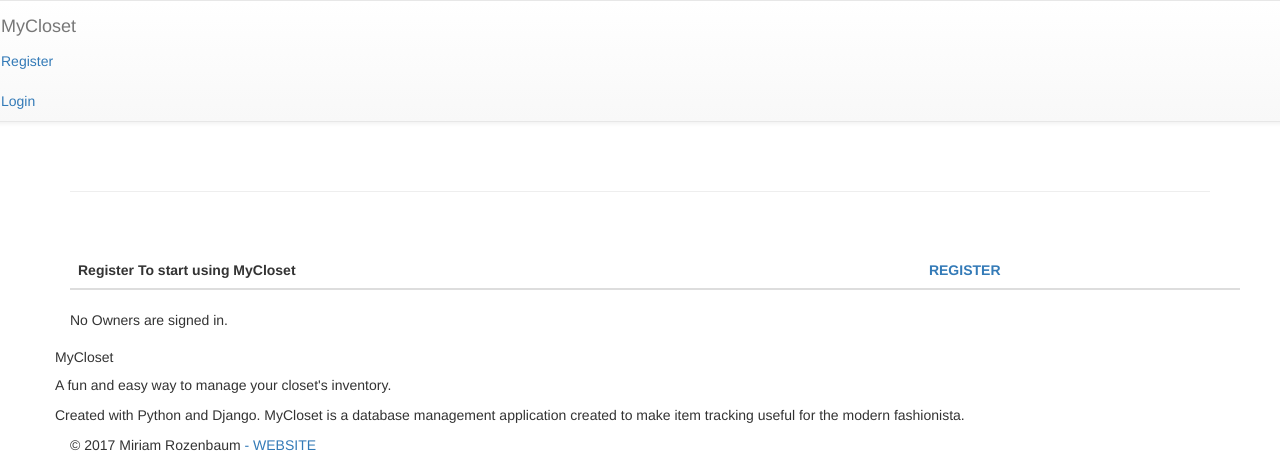
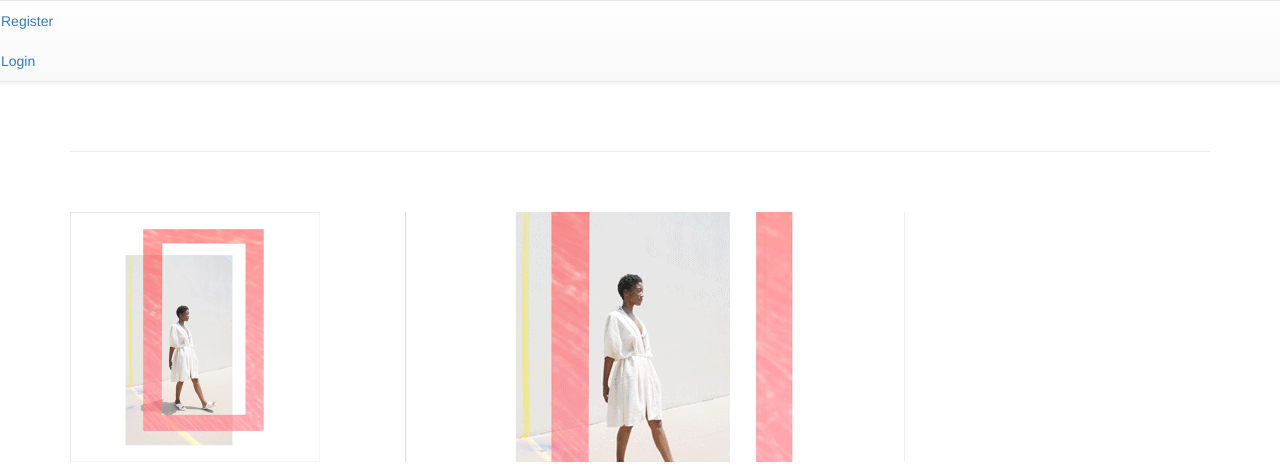
Before and after one commit to mrozenbaum/My_Closet_App, a Django app: page /mycloset/ in a window 1280 px wide. Shown: the top 468 px of the page. Run offline with Django 3.2, Linux system fonts and the light colour scheme; data that the repository does not hold is empty; some libraries are stand-ins or nearby versions.

Commit message:
created generic views

```diff
--- a/mycloset/static/mycloset/style.css
+++ b/mycloset/static/mycloset/style.css
@@ -9,3 +9,49 @@
 h1 {
   color: hotpink;
 }
+
+.card-image-one{
+  background: white url("images/mycloset_1.gif") no-repeat center;
+}
+
+.card-image-two{
+  background: white url("images/mycloset_2.gif") no-repeat center;
+}
+
+.card-content{
+  text-align: center;
+}
+
+.my-closet-logo{
+  background: white url("images/MyCloset_Logo.png") no-repeat center;
+}
+
+footer {
+  text-align: center;
+}
+
+.container-fluid{
+  text-align:center;
+}
+
+.add-profile-link{
+  list-style-type: none;
+  color: black;
+  font-weight: bold;
+  font-size: 20px;
+}
+
+.register-link{
+  list-style-type: none;
+  color: black;
+  font-weight: bold;
+  font-size: 20px;
+
+}
+
+.owner-closet-link{
+  list-style-type: none;
+  color: black;
+  font-weight: bold;
+  font-size: 25px;
+}
--- a/mycloset/templates/mycloset/base.html
+++ b/mycloset/templates/mycloset/base.html
@@ -24,8 +24,7 @@
           <div class="col sm 12">
               <nav role="navigation" class="navbar navbar-default">
                   <div class="navbar-header">
-                    <a class="navbar-brand" href="{% url 'mycloset:index' %}" class="brand-logo center">
-                        MyCloset</a>
+
                       <ul class="sidebar-nav nav">
                           {% if user.is_authenticated %}
                               <li><a>Hello, {{ user.username }} </a></li>
--- a/mycloset/templates/mycloset/index.html
+++ b/mycloset/templates/mycloset/index.html
@@ -9,37 +9,66 @@
 {% block content %}
 
 <br/><br/>
-  <div class="container fluid">
+    <div class="container fluid">
       <!-- <div class="row"> -->
         <div class="row">
            <div class="col sm 4">
-              <table class="table">
-                <thead>
-                    <tr>
-                        <th>Register To start using MyCloset</th>
-                        <th><div class="">
-                            <a href="{% url 'users:register' %}" class=""> REGISTER </a>
-                        </div></th>
-                    </tr>
-                </thead>
-              </table>
+              <div class="card">
+                  <div class="card-image-two">
+                    <img src="static/mycloset/images/mycloset_2.gif" height="250" class=".card-image-two">
+                  </div>
+
+                  <div class="card-content">
+                    <!-- <h2>Start building your closet</h2> -->
+                    <div class="card-action">
+                      <a href="{% url 'users:register' %}" class="register-link"> REGISTER TO MYCLOSET </a>
+                    </div>
+                 </div>
+              </div>
+          </div>
+
+        <div class="col sm 4">
+          <div class="card">
+                <div class="card-image-one">
+                  <img src="static/mycloset/images/mycloset_1.gif" height="250" class=".card-image-one">
+                </div>
+
+                  <div class="card-content">
+                    <!-- <p>Add A New Profile</p> -->
+                    <div class="card-action">
+                      <a href="#!" class="add-profile-link">CREATE A CLOSET </a>
+                    </div>
+                 </div>
             </div>
         </div>
 
-        <div class="row">
-            <div class="col sm 4">
-              {% if latest_owner_list %}
-                <ul>
-              {% for owner in latest_owner_list %}
-                  <li><a href="{% url 'mycloset:detail' owner.id %}">{{ owner.closet_name }}</a>
-                  </li>
-                </ul>
-              {% endfor %}
-              {% else %}
-                <p>No Owners are signed in.</p>
-              {% endif %}
+        <div class="col sm 4">
+            <div class="card">
+                <!-- <div class="card-image-one"> -->
+                  <!-- <img src="images/mycloset_1.gif" height="250" class=""> -->
+                <!-- </div> -->
+
+                <div class="card-content">
+                  {% if latest_owner_list %}
+                  {% for owner in latest_owner_list %}
+
+                    <li><a href="{% url 'mycloset:detail' owner.id %}" class="owner-closet-link">VIEW {{ owner.owner_name }} CLOSET</a>
+
+                  {% endfor %}
+                  {% else %}
+
+                    <p>NO OWNERS WITH CLOSETS ARE SIGNED IN.</p>
+                    <p> HURRY UP AND REGISTER.</p>
+
+                  {% endif %}
+                </div>
+                <!-- <div class="card-action">
+                    <a href="#!" class=""> Add Profile </a>
+                </div>  -->
             </div>
         </div>
 
-  </div>
+
+      </div>
+    </div>
 {% endblock content %}
--- a/mycloset/templates/mycloset/results.html
+++ b/mycloset/templates/mycloset/results.html
@@ -3,7 +3,8 @@
 <link rel="stylesheet" type="text/css" href="{% static 'mycloset/style.css' %}" />
 
 {% block content %}
-<h1>{{ owner.owner_name }}</h1>
+<h2>Item Details</h2>
+<h3>{{ owner.closet_name }}</h3>
 <table class="bordered">
         <thead>
           <tr>
@@ -20,6 +21,7 @@
         </thead>
         <tbody>
     {% for item in owner.item_set.all %}
+      <li>{{ item.item_name }} -- {{ item.item_likes }} like{{ item.likes|pluralize }}</li>
     <tr>
     <td>{{ item.pud_date}}</td>
     <td>{{ item.item_name }}<td>
@@ -28,7 +30,7 @@
     <td>{{ item.item_price}}</td>
     <td>{{ item.purchase_place}}</td>
     <td>{{ item.date_purchased}}</td>
-    <td>{{ item.likes}}</td>
+    <td>{{ item.item_likes}}</td>
     <td>{{ item.category}}</td>
             </tr>
     {% endfor %}
--- a/mycloset/urls.py
+++ b/mycloset/urls.py
@@ -4,16 +4,15 @@
 
 app_name="mycloset"
 urlpatterns = [
-    url(r'^$', views.index, name='index'),
+    url(r'^$', views.IndexView.as_view(), name='index'),
     # page for adding a new owner profile (form)
     url(r'^new_owner/$', views.new_owner, name='new_owner'),
     # page for viewing a owners profile
     url(r'^owner_profile/$', views.owner_profile, name='owner_profile'),
     # ex: /mycloset/5/
-    url(r'^(?P<owner_id>[0-9]+)/$', views.detail, name='detail'),
-    # ex: /mycloset/5/results/
-    url(r'^(?P<owner_id>[0-9]+)/results/$', views.results, name='results'),
+    url(r'^(?P<pk>[0-9]+)/$', views.DetailView.as_view(), name='detail'),
     # ex: /mycloset/5/like/
     url(r'^(?P<owner_id>[0-9]+)/like/$', views.like, name='like'),
-
+    # ex: /mycloset/5/results/
+    url(r'^(?P<pk>[0-9]+)/results/$', views.ResultsView.as_view(), name='results'),
 ]
--- a/mycloset/views.py
+++ b/mycloset/views.py
@@ -5,6 +5,8 @@
 from django.utils import timezone
 from django.template import loader
 from django.urls import reverse
+from django.views import generic
+
 
 
 
@@ -15,39 +17,42 @@
 
 # Create your views here.
 
-def index(request):
+class IndexView(generic.ListView):
     '''
     purpose: shows index view
     author: miriam rozenbaum
     args: request -- The full HTTP request object
     returns: render index view
     '''
-    latest_owner_list = Owner.objects.order_by('-pub_date')[:5]
-    template = loader.get_template('mycloset/index.html')
-    context = {
-        'latest_owner_list': latest_owner_list,
-    }
-    return render(request, 'mycloset/index.html', context)
+    template_name = 'mycloset/index.html'
+    context_object_name = 'latest_owner_list'
+
+    def get_queryset(self):
+        """Return the last five published owners."""
+        return Owner.objects.order_by('-pub_date')[:5]
 
 
 
-@login_required
-def detail(request, owner_id):
+class DetailView(generic.DetailView):
     '''
     purpose: shows owner details view
     author: miriam rozenbaum
     args: request -- The full HTTP request object
     returns: render detail view
     '''
-    owner = get_object_or_404(Owner, pk=owner_id)
-    return render(request, 'mycloset/detail.html', {'owner': owner})
+    model = Owner
+    template_name = 'mycloset/detail.html'
+
+    def get_queryset(self):
+        '''
+        excludes any owners that have not been added yet
+        '''
+        return Owner.objects.filter(pub_date__lte=timezone.now())
 
 
-
-@login_required
-def results(request, owner_id):
-    owner = get_object_or_404(Owner, pk=owner_id)
-    return render(request, 'mycloset/results.html', {'owner': owner})
+class ResultsView(generic.DetailView):
+    model = Owner
+    template_name = 'mycloset/results.html'
 
 
 
@@ -57,7 +62,7 @@
     try:
         selected_item = owner.item_set.get(pk=request.POST['item'])
     except (KeyError, Item.DoesNotExist):
-        # Redisplay the question voting form.
+        # re-display the owner item form.
         return render(request, 'mycloset/detail.html', {
             'owner': owner,
             'error_message': "You didn't select an item.",
@@ -65,16 +70,10 @@
     else:
         selected_item.item_likes += 1
         selected_item.save()
-        # Always return an HttpResponseRedirect after successfully dealing
+        # always return an HttpResponseRedirect after successfully dealing
         # with POST data. This prevents data from being posted twice if a
         # user hits the Back button.
         return HttpResponseRedirect(reverse('mycloset:results', args=(owner.id,)))
-
-
-
-
-
-
 
 
 
@@ -82,7 +81,7 @@
 def new_owner(request):
     ''' add a new owner profile '''
     if request.method != 'POST':
-        #  no data submitted, create a blank profile form
+        # no data submitted, create a blank profile form
         form = OwnerForm()
     else:
         # POST data submitted; process data
@@ -111,34 +110,3 @@
 
     if request.method == "POST":
         return render(request, template_name)
-
-
-
-# @login_required
-# def new_item(request, owner_id):
-#     ''' adds a new item to a owners profile/closet '''
-#     owner = Owner.objects.get(id=owner_id)
-#     category = Category.objects.get(id=category_id)
-
-#     if request.method != 'POST':
-#         # no data submitted; create a blank form
-#         form = ItemForm()
-
-#     else:
-#         # POST data submitted; process data
-#         form = ItemForm(data=request.POST)
-#         if form.is_valid():
-#             new_item = form.save(commit=False)
-#             new_item.owner = owner
-#             new_item.save()
-#             return HttpResponseRedirect(reverse('mycloset:item_results', args=[owner_id]))
-
-#     context = {
-#         'owner': owner,
-#         'form': form}
-#     return render(request, 'mycloset/new_item.html', context)
-
-
-# @login_required
-# def item_results(request, owner_id):
-#     pass
```
Also changed, not shown: mycloset/admin.py (+25 -2 lines), mycloset/templates/mycloset/detail.html (+7 -7 lines), mycloset/static/mycloset/images/MyCloset_Logo.png (added), mycloset/static/mycloset/images/mycloset_2.gif (added), 1 other file.
